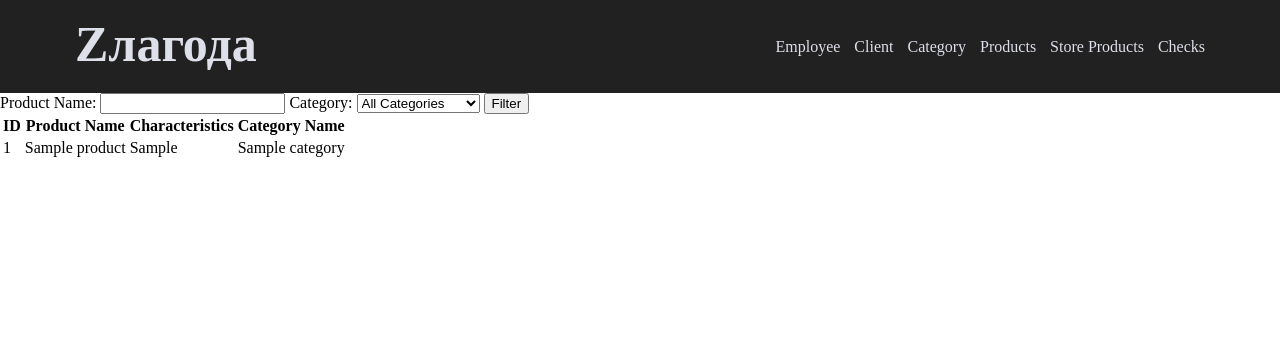
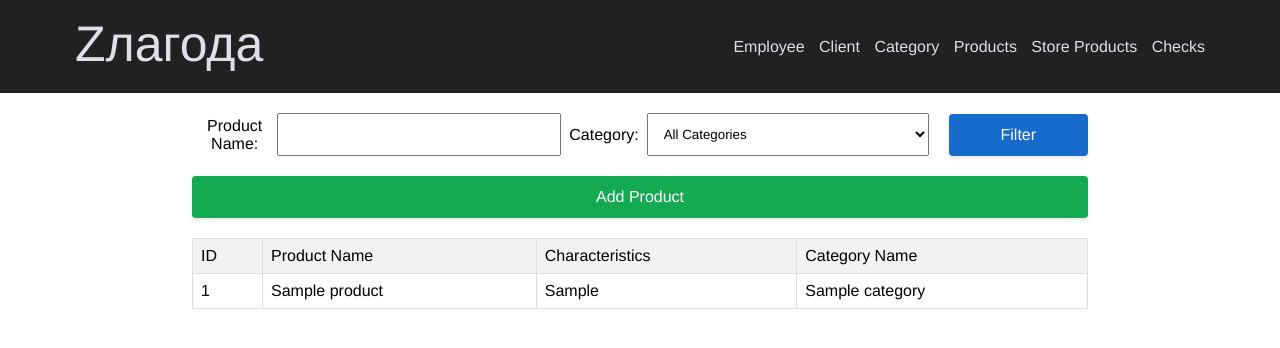
Before and after one commit to heliochromic/zlagoda, a Django app: page /products/ in a window 1280 px wide. Shown: the top 348 px of the page. Run offline with Django 5.2, Linux system fonts and the light colour scheme; tables that the repository leaves empty hold one stand-in row (values such as "Sample post").

Commit message:
product-add added

```diff
--- a/static/app.css
+++ b/static/app.css
@@ -1,14 +1,26 @@
+/* Imports*/
+@import url('https://fonts.googleapis.com/css2?family=Open+Sans:wght@500&family=Oswald:wght@300&family=Roboto:ital,wght@0,100;0,300;0,400;0,500;0,700;0,900;1,100;1,300;1,400;1,500;1,700;1,900&display=swap');
+
+/* Global Styles */
 * {
-  box-sizing: border-box;
+    box-sizing: border-box;
+    font-family: 'Helvetica';
+    font-weight: lighter;
 }
 
 body {
-  margin: 0;
+    margin: 0;
 }
 
 a {
     text-decoration: none;
     color: inherit;
+}
+
+/* Navigation Bar */
+#all-products {
+    width: 70%;
+    margin: 0 auto;
 }
 
 #navigation-bar {
@@ -42,3 +54,113 @@ a {
 #navigation-bar nav ul li:last-child {
     margin-right: 0;
 }
+
+/* Form Styles */
+form {
+    width: 100%;
+    display: flex;
+    flex-wrap: wrap;
+    margin: 20px 0;
+    align-items: center;
+}
+
+form label {
+    flex: 1;
+    text-align: center;
+}
+
+form input[type="text"],
+form select {
+    flex: 3;
+    padding: 12px;
+}
+
+form button[type="submit"] {
+    flex: 1;
+    margin: 0 0 0 20px;
+}
+
+/* Button Styles */
+.add-button,
+.filter-button {
+    background-color: #13aa52;
+    border: 2px solid #13aa52;
+    border-radius: 4px;
+    box-shadow: rgba(0, 0, 0, .1) 0 2px 4px 0;
+    color: #fff;
+    cursor: pointer;
+    font-size: 16px;
+    font-weight: 400;
+    outline: none;
+    padding: 10px 25px;
+    text-align: center;
+    transform: translateY(0);
+    transition: transform 150ms, box-shadow 150ms;
+    user-select: none;
+    -webkit-user-select: none;
+    touch-action: manipulation;
+    margin: 20px 0;
+}
+
+.filter-button {
+    background-color: #176bcb;
+    border: 2px solid #176bcb;
+}
+
+.add-button:hover,
+.filter-button:hover {
+    box-shadow: rgba(0, 0, 0, .15) 0 3px 9px 0;
+    transform: translateY(-2px);
+}
+
+@media (min-width: 768px) {
+    .add-button {
+        padding: 10px 30px;
+    }
+}
+
+@media (max-width: 710px) {
+    form button[type="submit"] {
+        margin: 20px 0 0 0;
+    }
+}
+
+/* Table Styles */
+table {
+    width: 100%;
+    border-collapse: collapse;
+    margin-bottom: 50px;
+}
+
+thead th {
+    background-color: #f2f2f2;
+    padding: 8px;
+    text-align: left;
+    border: 1px solid #ddd;
+}
+
+tbody td {
+    padding: 8px;
+    text-align: left;
+    border: 1px solid #ddd;
+}
+
+tbody tr:nth-child(even) {
+    background-color: #f2f2f2;
+}
+
+.add-form label {
+    display: inline-block;
+    width: 120px; /* Adjust width as needed */
+    margin-right: 10px; /* Add spacing between label and input */
+}
+
+.add-form input[type="text"],
+.add-form select {
+    width: 200px; /* Adjust width as needed */
+    margin-bottom: 10px; /* Add spacing between inputs */
+}
+
+.add-form .button {
+    margin-left: 120px; /* Match the width of the label to align the button */
+}
--- a/store/forms.py
+++ b/store/forms.py
@@ -4,4 +4,12 @@ from .models import Category
 
 class ProductFilterForm(forms.Form):
     product_name = forms.CharField(label='Search', max_length=100, required=False)
-    category_name = forms.ModelChoiceField(queryset=Category.objects.all(), empty_label='All Categories', required=False)
+    category_name = forms.ModelChoiceField(queryset=Category.objects.all(), empty_label='All Categories',
+                                           required=False)
+
+
+class ProductAddForm(forms.Form):
+    category = forms.ModelChoiceField(queryset=Category.objects.all(), empty_label='All Categories',
+                                           help_text="Select category")
+    product_name = forms.CharField(max_length=50, help_text="Enter product name")
+    characteristics = forms.CharField(widget=forms.Textarea, max_length=100, help_text="Enter product characteristics")
--- a/store/templates/store/product-list.html
+++ b/store/templates/store/product-list.html
@@ -18,8 +18,13 @@
             <label for="category_name">Category:</label>
             {{ form.category_name }}
 
-            <button type="submit">Filter</button>
+            <button type="submit" class="filter-button">Filter</button>
         </form>
+        <a href="{% url 'product_add' %}">
+            <div class="add-button">
+                Add Product
+            </div>
+        </a>
         <table>
             <thead>
             <tr>
@@ -32,10 +37,14 @@
             <tbody>
             {% for product in products %}
                 <tr>
-                    <td>{{ product.id_product }}</td>
-                    <td>{{ product.product_name }}</td>
-                    <td>{{ product.characteristics }}</td>
-                    <td>{{ product.category_name }}</td>
+                    <td>{{ product.0 }}</td>
+                    <td>{{ product.1 }}</td>
+                    <td>{{ product.2 }}</td>
+                    <td>{{ product.3 }}</td>
+                </tr>
+            {% empty %}
+                <tr>
+                    <td colspan="4">No products found</td>
                 </tr>
             {% endfor %}
             </tbody>
--- a/store/views.py
+++ b/store/views.py
@@ -1,9 +1,11 @@
+from django.db import connection
 from django.shortcuts import render, reverse, redirect, HttpResponseRedirect
 from django.views import View
-from django.db import connection
+from django.contrib import messages
+from django.urls import reverse_lazy
 
 from .models import Employee, Category, Product, Store_Product, Customer_Card, Check, Sale
-from .forms import ProductFilterForm
+from .forms import ProductFilterForm, ProductAddForm
 
 
 # Create your views here.
@@ -72,17 +74,21 @@ class ProductListView(View):
 
             if product_name:
                 if selected_category:
-                    query += 'AND p.product_name LIKE %s'
+                    query += 'AND p.product_name ILIKE %s'
                 else:
-                    query += 'WHERE LOWER(p.product_name) ILIKE LOWER(%s)'
-                query_params.append(f'{product_name}%')
+                    query += 'WHERE p.product_name ILIKE %s'
+                query_params.append(f'%{product_name}%')
 
-            products = Product.objects.raw(query, query_params)
+            with connection.cursor() as cursor:
+                cursor.execute(query, query_params)
+                products = cursor.fetchall()
 
         else:
-            products = Product.objects.raw(query)
+            with connection.cursor() as cursor:
+                cursor.execute(query)
+                products = cursor.fetchall()
 
-        # print(products.query)
+        print(products)
 
         return render(request, template_name=self.template_name, context={
             'form': form,
@@ -91,7 +97,35 @@ class ProductListView(View):
 
 
 class ProductCreateView(View):
-    pass
+    template_name = 'store/product-add.html'
+    success_url = reverse_lazy('product_list')  # Assuming 'product_list' is the name of your product list URL
+
+    def get(self, request):
+        return render(request, template_name=self.template_name, context={
+            'form': ProductAddForm()
+        })
+
+    def post(self, request):
+        form = ProductAddForm(request.POST)
+        if form.is_valid():
+            selected_category = form.cleaned_data.get('category')
+            selected_product_name = form.cleaned_data.get('product_name')
+            selected_characteristics = form.cleaned_data.get('characteristics')
+
+            insert = """
+                INSERT INTO store_product (product_name, characteristics, category_number_id) VALUES (%s, %s, %s);
+            """
+
+            with connection.cursor() as cursor:
+                cursor.execute(insert,
+                               [selected_product_name, selected_characteristics, selected_category.category_number])
+
+            messages.success(request, 'Product added successfully')
+            return redirect(self.success_url)
+        else:
+            return render(request, template_name=self.template_name, context={
+                'form': form
+            })
 
 
 class ProductUpdateView(View):
```
Also changed, not shown: store/static/store/forms.css (added, +33 -0 lines), store/templates/store/product-add.html (added, +26 -0 lines).
